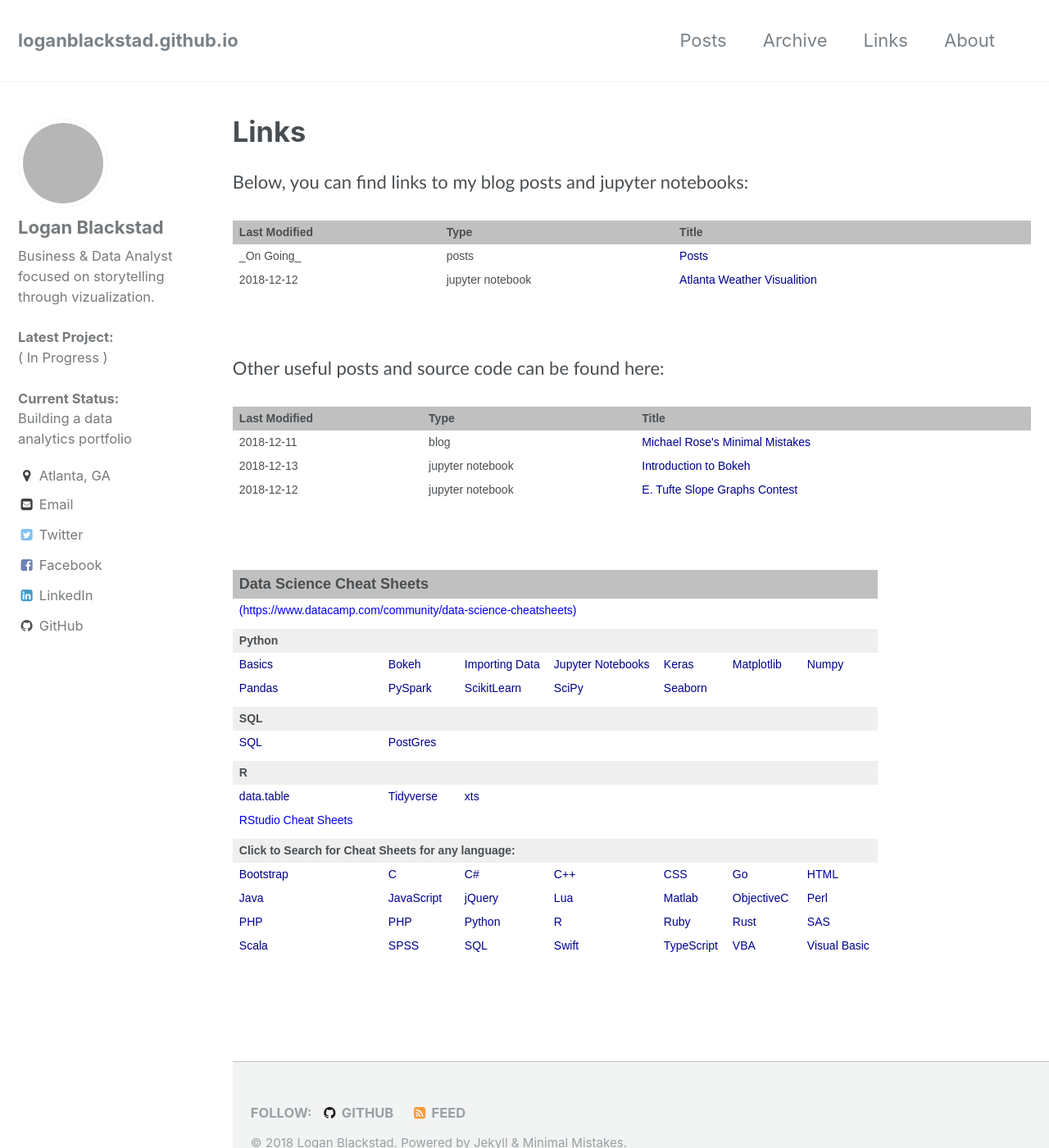
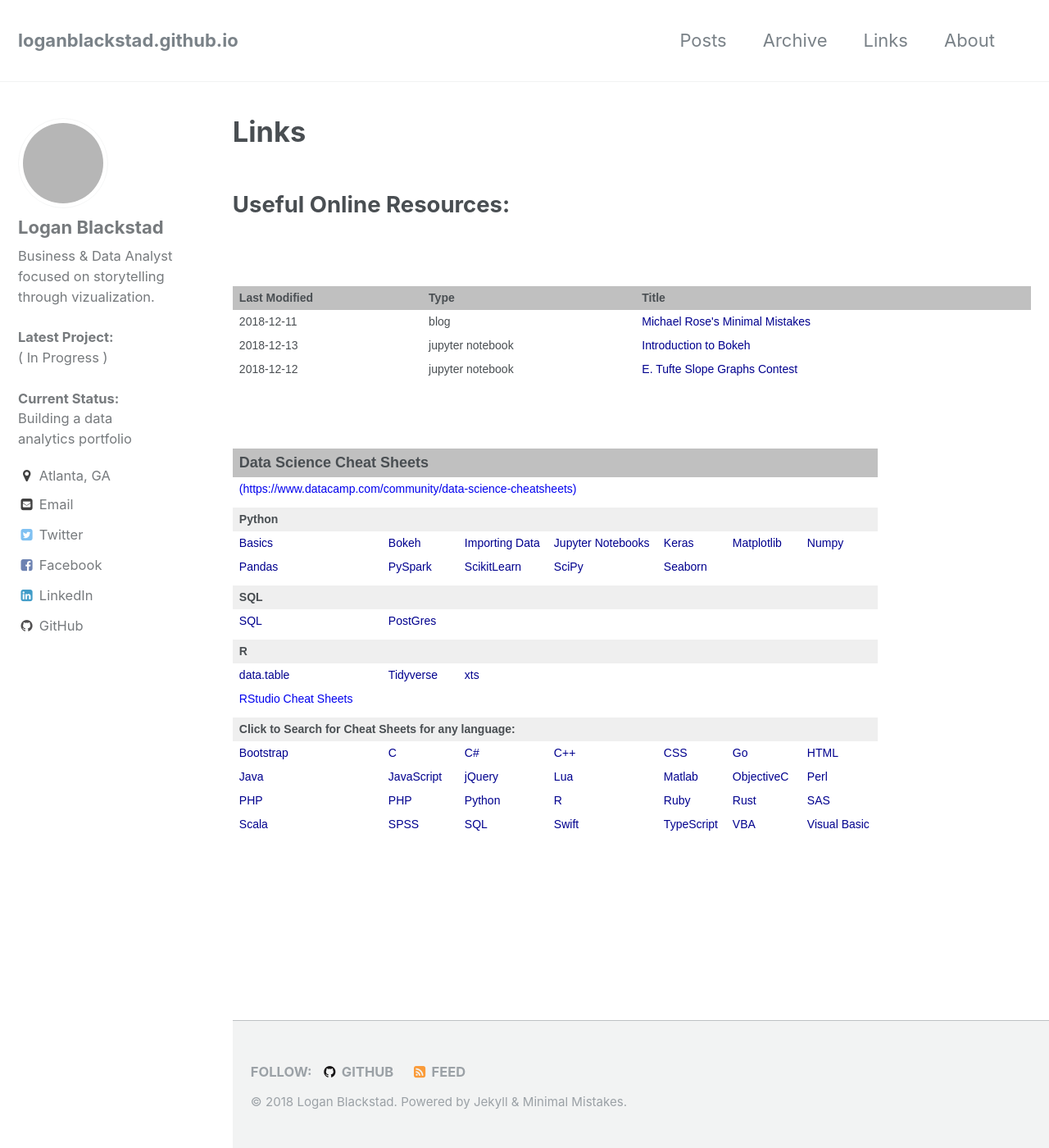
Before and after one commit to loganblackstad/loganblackstad.github.io, a Jekyll site: the page built from _pages/links.html, in a window 1280 px wide and 1400 px high. Shown: the whole window at 82% size. Built offline with Jekyll 4.4.1, drawn with Linux system fonts in a browser that asks for light colours; grey boxes are pictures that could not be loaded.

Commit message:
Update links.html

```diff
--- a/_pages/links.html
+++ b/_pages/links.html
@@ -11,45 +11,7 @@ author_profile: true
 
 <div class=WordSection1>
 
-<p class=MsoNormal style='tab-stops:1.0in 265.5pt right 549.0pt'><span
-lang=PT-BR style='mso-bidi-font-size:10.0pt;font-family:"Calibri",sans-serif;
-mso-bidi-font-family:"Times New Roman";mso-bidi-theme-font:minor-latin;
-mso-ansi-language:PT-BR'>Below, you can find links to my blog posts and jupyter notebooks:<span
-style='mso-spacerun:yes'>  </span>
-</span><b
-style='mso-bidi-font-weight:normal'><span lang=PT-BR style='font-size:20.0pt;
-mso-bidi-font-size:10.0pt;font-family:"Calibri",sans-serif;mso-bidi-font-family:
-"Times New Roman";mso-bidi-theme-font:minor-latin;mso-ansi-language:PT-BR'> <o:p></o:p></span></b></p>
 
-
-<style type="text/css">
-.tg  {border-collapse:collapse;border-spacing:0;}
-.tg td{font-family:Arial, sans-serif;font-size:14px;padding:2px 6px;border-style:solid;border-width:1px;overflow:hidden;word-break:normal;border-color:black;}
-.tg th{font-family:Arial, sans-serif;font-size:14px;font-weight:normal;padding:2px 6px;border-style:solid;border-width:1px;overflow:hidden;word-break:normal;border-color:black;}
-.tg .tg-b3sw{font-weight:bold;background-color:#c0c0c0;text-align:left;vertical-align:top}
-.tg .tg-0lax{text-align:left;vertical-align:top}
-</style>
-<table class="tg">
-  <tr>
-    <th class="tg-b3sw">Last Modified</th>
-    <th class="tg-b3sw">Type</th>
-    <th class="tg-b3sw">Title</th>
-  </tr>
-  <tr>
-    <td class="tg-0lax">_On Going_</td>
-    <td class="tg-0lax">posts</td>
-    <td class="tg-0lax"><a href="https://loganblackstad.github.io/posts" style="color:#00008e">Posts</td>
-  </tr>
-  <tr>
-    <td class="tg-0lax">2018-12-12</td>
-    <td class="tg-0lax">jupyter notebook</td>
-    <td class="tg-0lax"><a href="https://nbviewer.jupyter.org/github/loganblackstad/loganblackstad.github.io/blob/master/_notebooks/atlanta-weather-plotting.ipynb" style="color:#00008e">Atlanta Weather Visualition</td>
-  </tr>
-</table>
-
-
-
-<br>
 
 <body lang=EN-US link=blue vlink=purple style='tab-interval:.5in'>
 
@@ -58,7 +20,7 @@ mso-bidi-font-size:10.0pt;font-family:"Calibri",sans-serif;mso-bidi-font-family:
 <p class=MsoNormal style='tab-stops:1.0in 265.5pt right 549.0pt'><span
 lang=PT-BR style='mso-bidi-font-size:10.0pt;font-family:"Calibri",sans-serif;
 mso-bidi-font-family:"Times New Roman";mso-bidi-theme-font:minor-latin;
-mso-ansi-language:PT-BR'>Other useful posts and source code can be found here:<span
+mso-ansi-language:PT-BR'><h2>Useful Online Resources:</h2><span
 style='mso-spacerun:yes'>  </span><b
 style='mso-bidi-font-weight:normal'><span lang=PT-BR style='font-size:20.0pt;
 mso-bidi-font-size:10.0pt;font-family:"Calibri",sans-serif;mso-bidi-font-family:
```
